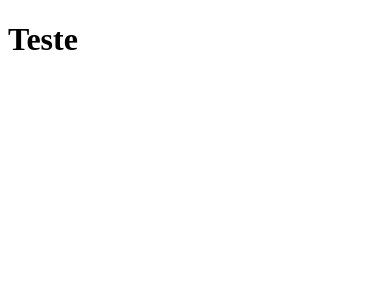
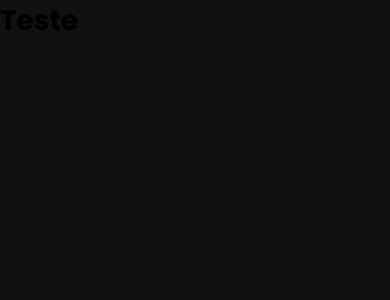
Before and after one commit to WigorCosta21/sujeito-blog, a Next.js app: page / in a window 390 px wide. Shown: the top 300 px of the page. Built offline with nearby package versions, Linux system fonts and the light colour scheme.

Commit message:
chore: configure global project styles

```diff
--- a/package.json
+++ b/package.json
@@ -11,7 +11,8 @@
   "dependencies": {
     "next": "14.1.4",
     "react": "18.2.0",
-    "react-dom": "18.2.0"
+    "react-dom": "18.2.0",
+    "sass": "^1.72.0"
   },
   "devDependencies": {
     "@types/node": "20.11.30",
--- a/src/pages/_app.tsx
+++ b/src/pages/_app.tsx
@@ -1,4 +1,6 @@
 import type { AppProps } from "next/app";
+
+import "../styles/global.scss";
 
 export default function App({ Component, pageProps }: AppProps) {
   return <Component {...pageProps} />;
--- /dev/null
+++ b/src/styles/global.scss
@@ -0,0 +1,50 @@
+* {
+  margin: 0;
+  padding: 0;
+  box-sizing: border-box;
+}
+
+:root {
+  --white: #ffffff;
+
+  --gray-100: #afafaf;
+  --gray-200: #525252;
+  --gray-700: #15171b;
+  --gray-900: #111113;
+
+  --blue-900: #1fa4e5;
+  --yellow-500: #ffbe16;
+}
+
+@media (max-width: 1080px) {
+  html {
+    font-size: 93.75%;
+  }
+}
+
+@media (max-width: 720px) {
+  html {
+    font-size: 87.5%;
+  }
+}
+
+body {
+  background-color: var(--gray-900);
+}
+
+body,
+input,
+textarea,
+select,
+button {
+  font: 400 1rem "Poppins", sans-serif;
+}
+
+button {
+  cursor: pointer;
+}
+
+a {
+  color: inherit;
+  text-decoration: none;
+}
```
Also changed, not shown: 1 other file (tests, documents, lock files or other folders).
